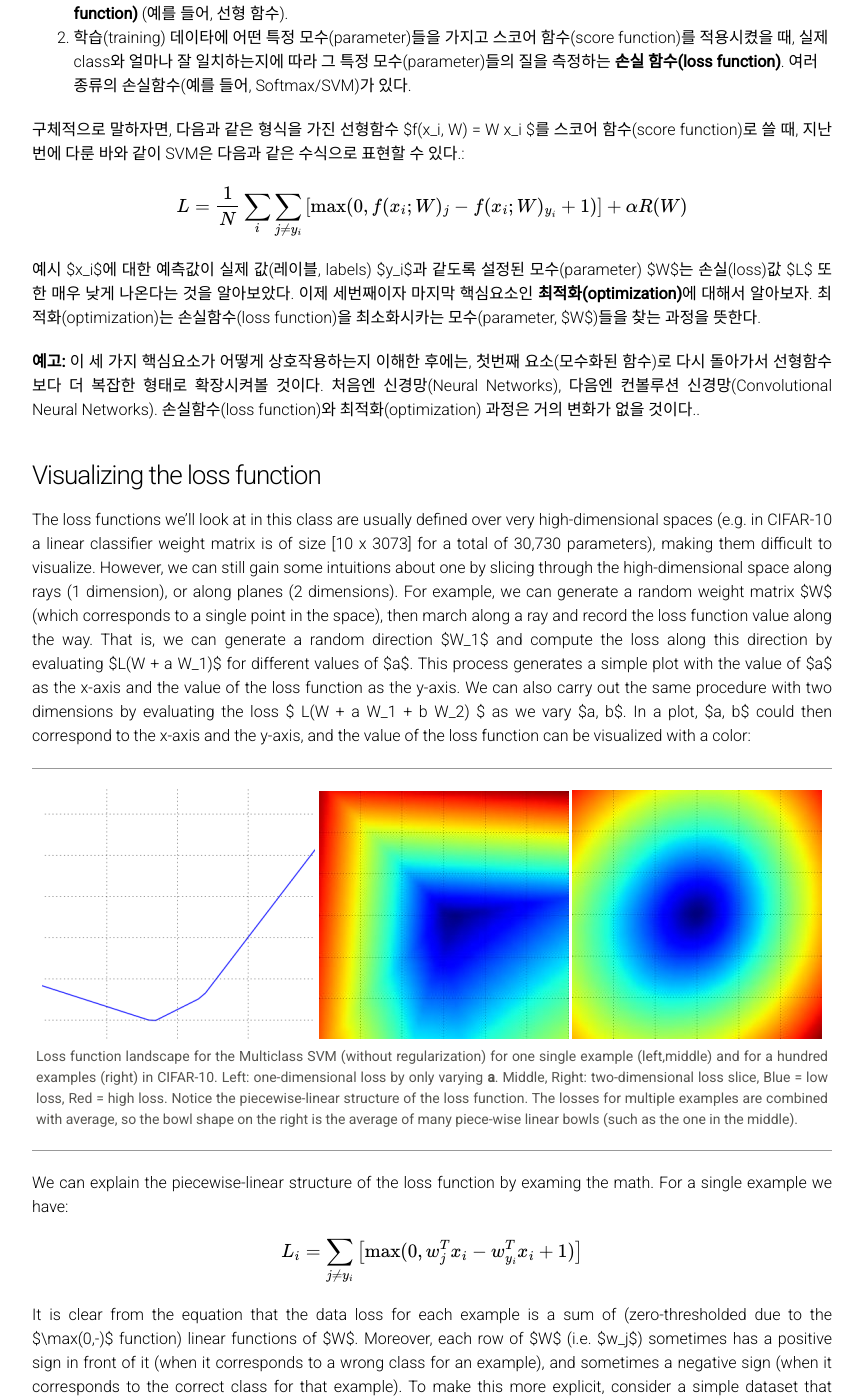
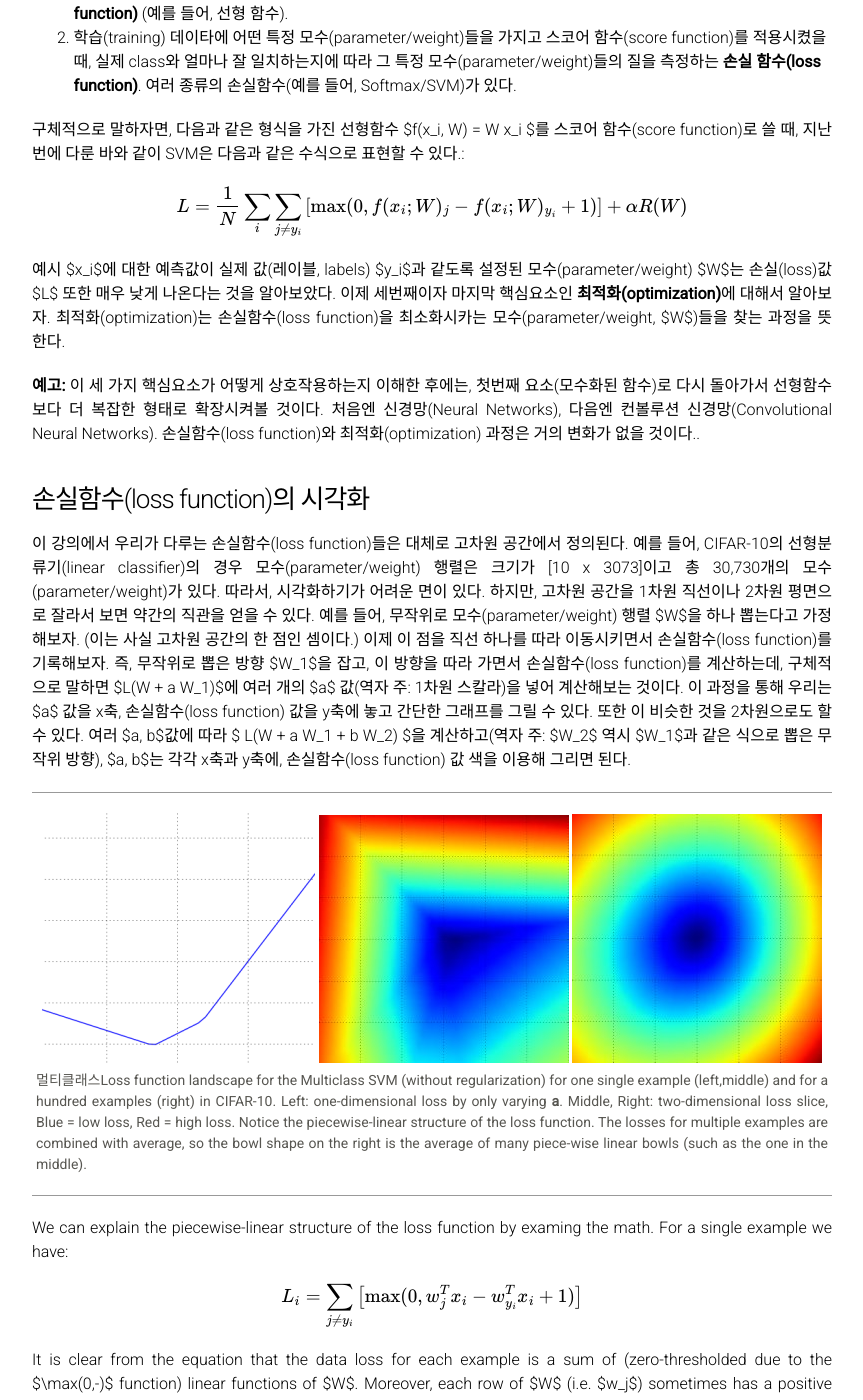
Before and after one commit to cs231n/cs231n.github.io, a Jekyll site: the page built from optimization-1.md, in a window 1280 px wide and 1400 px high, scrolled down 577 px. Shown: the whole window, without its empty margins (208-1071 px from the left). Built offline with Jekyll 4.4.1, drawn with Linux system fonts in a browser that asks for light colours; formulas are drawn with MathJax 3; some of the changed text lies outside the part shown.

Commit message:
Update optimization-1.md

```diff
--- a/optimization-1.md
+++ b/optimization-1.md
@@ -14,7 +14,7 @@ Table of Contents:
 - [그라디언트(Gradient) 계산](#gradcompute)
   - [Finite Differences를 이용한 수치적인 방법](#numerical)
   - [미분을 이용한 해석적인 방법](#analytic)
-- [그라디언트(Gradient) 하강(Descent)](#gd)
+- [그라디언트 하강(Gradient Descent)](#gd)
 - [요약](#summary)
 
 <a name='intro'></a>
@@ -24,7 +24,7 @@ Table of Contents:
 이전 섹션에서 이미지 분류(image classification)을 할 때에 있어 두 가지의 핵심요쇼를 소개했습니다.
 
 1. 원 이미지의 픽셀들을 넣으면 분류 스코어(class score)를 계산해주는 모수화된(parameterized) **스코어 함수(score function)** (예를 들어,  선형 함수).
-2. 학습(training) 데이타에 어떤 특정 모수(parameter)들을 가지고 스코어 함수(score function)를 적용시켰을 때, 실제 class와 얼마나 잘 일치하는지에 따라 그 특정 모수(parameter)들의 질을 측정하는 **손실 함수(loss function)**. 여러 종류의 손실함수(예를 들어, Softmax/SVM)가 있다.
+2. 학습(training) 데이타에 어떤 특정 모수(parameter/weight)들을 가지고 스코어 함수(score function)를 적용시켰을 때, 실제 class와 얼마나 잘 일치하는지에 따라 그 특정 모수(parameter/weight)들의 질을 측정하는 **손실 함수(loss function)**. 여러 종류의 손실함수(예를 들어, Softmax/SVM)가 있다.
 
 구체적으로 말하자면, 다음과 같은 형식을 가진 선형함수 $f(x_i, W) =  W x_i $를 스코어 함수(score function)로 쓸 때,  지난 번에 다룬 바와 같이 SVM은 다음과 같은 수식으로 표현할 수 있다.:
 
@@ -32,22 +32,22 @@ $$
 L = \frac{1}{N} \sum_i \sum_{j\neq y_i} \left[ \max(0, f(x_i; W)_j - f(x_i; W)_{y_i} + 1) \right] + \alpha R(W)
 $$
 
-예시 $x_i$에 대한 예측값이 실제 값(레이블, labels) $y_i$과 같도록 설정된 모수(parameter) $W$는 손실(loss)값 $L$ 또한 매우 낮게 나온다는 것을 알아보았다. 이제 세번째이자 마지막 핵심요소인 **최적화(optimization)**에 대해서 알아보자. 최적화(optimization)는 손실함수(loss function)을 최소화시카는 모수(parameter, $W$)들을 찾는 과정을 뜻한다.
+예시 $x_i$에 대한 예측값이 실제 값(레이블, labels) $y_i$과 같도록 설정된 모수(parameter/weight) $W$는 손실(loss)값 $L$ 또한 매우 낮게 나온다는 것을 알아보았다. 이제 세번째이자 마지막 핵심요소인 **최적화(optimization)**에 대해서 알아보자. 최적화(optimization)는 손실함수(loss function)을 최소화시카는 모수(parameter/weight, $W$)들을 찾는 과정을 뜻한다.
 
 **예고:** 이 세 가지 핵심요소가 어떻게 상호작용하는지 이해한 후에는, 첫번째 요소(모수화된 함수)로 다시 돌아가서 선형함수보다 더 복잡한 형태로 확장시켜볼 것이다.  처음엔 신경망(Neural Networks), 다음엔 컨볼루션 신경망(Convolutional Neural Networks). 손실함수(loss function)와 최적화(optimization) 과정은 거의 변화가 없을 것이다..
 
 <a name='vis'></a>
 
-### Visualizing the loss function
+### 손실함수(loss function)의 시각화
 
-The loss functions we'll look at in this class are usually defined over very high-dimensional spaces (e.g. in CIFAR-10 a linear classifier weight matrix is of size [10 x 3073] for a total of 30,730 parameters), making them difficult to visualize. However, we can still gain some intuitions about one by slicing through the high-dimensional space along rays (1 dimension), or along planes (2 dimensions). For example, we can generate a random weight matrix $W$ (which corresponds to a single point in the space), then march along a ray and record the loss function value along the way. That is, we can generate a random direction $W_1$ and compute the loss along this direction by evaluating $L(W + a W_1)$ for different values of $a$. This process generates a simple plot with the value of $a$ as the x-axis and the value of the loss function as the y-axis. We can also carry out the same procedure with two dimensions by evaluating the loss $ L(W + a W_1 + b W_2) $ as we vary $a, b$. In a plot, $a, b$ could then correspond to the x-axis and the y-axis, and the value of the loss function can be visualized with a color:
+이 강의에서 우리가 다루는 손실함수(loss function)들은 대체로 고차원 공간에서 정의된다. 예를 들어, CIFAR-10의 선형분류기(linear classifier)의 경우 모수(parameter/weight) 행렬은 크기가 [10 x 3073]이고 총 30,730개의 모수(parameter/weight)가 있다. 따라서, 시각화하기가 어려운 면이 있다. 하지만, 고차원 공간을 1차원 직선이나 2차원 평면으로 잘라서 보면 약간의 직관을 얻을 수 있다. 예를 들어, 무작위로 모수(parameter/weight) 행렬 $W$을 하나 뽑는다고 가정해보자. (이는 사실 고차원 공간의 한 점인 셈이다.) 이제 이 점을 직선 하나를 따라 이동시키면서 손실함수(loss function)를 기록해보자. 즉, 무작위로 뽑은 방향 $W_1$을 잡고, 이 방향을 따라 가면서 손실함수(loss function)를 계산하는데, 구체적으로 말하면 $L(W + a W_1)$에 여러 개의 $a$ 값(역자 주: 1차원 스칼라)을 넣어 계산해보는 것이다. 이 과정을 통해 우리는 $a$ 값을 x축, 손실함수(loss function) 값을 y축에 놓고 간단한 그래프를 그릴 수 있다. 또한 이 비슷한 것을 2차원으로도 할 수 있다. 여러 $a, b$값에 따라  $ L(W + a W_1 + b W_2) $을 계산하고(역자 주: $W_2$ 역시 $W_1$과 같은 식으로 뽑은 무작위 방향), $a, b$는 각각 x축과 y축에, 손실함수(loss function) 값 색을 이용해 그리면 된다.
 
 <div class="fig figcenter fighighlight">
   <img src="{{site.baseurl}}/assets/svm1d.png">
   <img src="{{site.baseurl}}/assets/svm_one.jpg">
   <img src="{{site.baseurl}}/assets/svm_all.jpg">
   <div class="figcaption">
-    Loss function landscape for the Multiclass SVM (without regularization) for one single example (left,middle) and for a hundred examples (right) in CIFAR-10. Left: one-dimensional loss by only varying <b>a</b>. Middle, Right: two-dimensional loss slice, Blue = low loss, Red = high loss. Notice the piecewise-linear structure of the loss function. The losses for multiple examples are combined with average, so the bowl shape on the right is the average of many piece-wise linear bowls (such as the one in the middle).
+    멀티클래스Loss function landscape for the Multiclass SVM (without regularization) for one single example (left,middle) and for a hundred examples (right) in CIFAR-10. Left: one-dimensional loss by only varying <b>a</b>. Middle, Right: two-dimensional loss slice, Blue = low loss, Red = high loss. Notice the piecewise-linear structure of the loss function. The losses for multiple examples are combined with average, so the bowl shape on the right is the average of many piece-wise linear bowls (such as the one in the middle).
   </div>
 </div>
 
```
